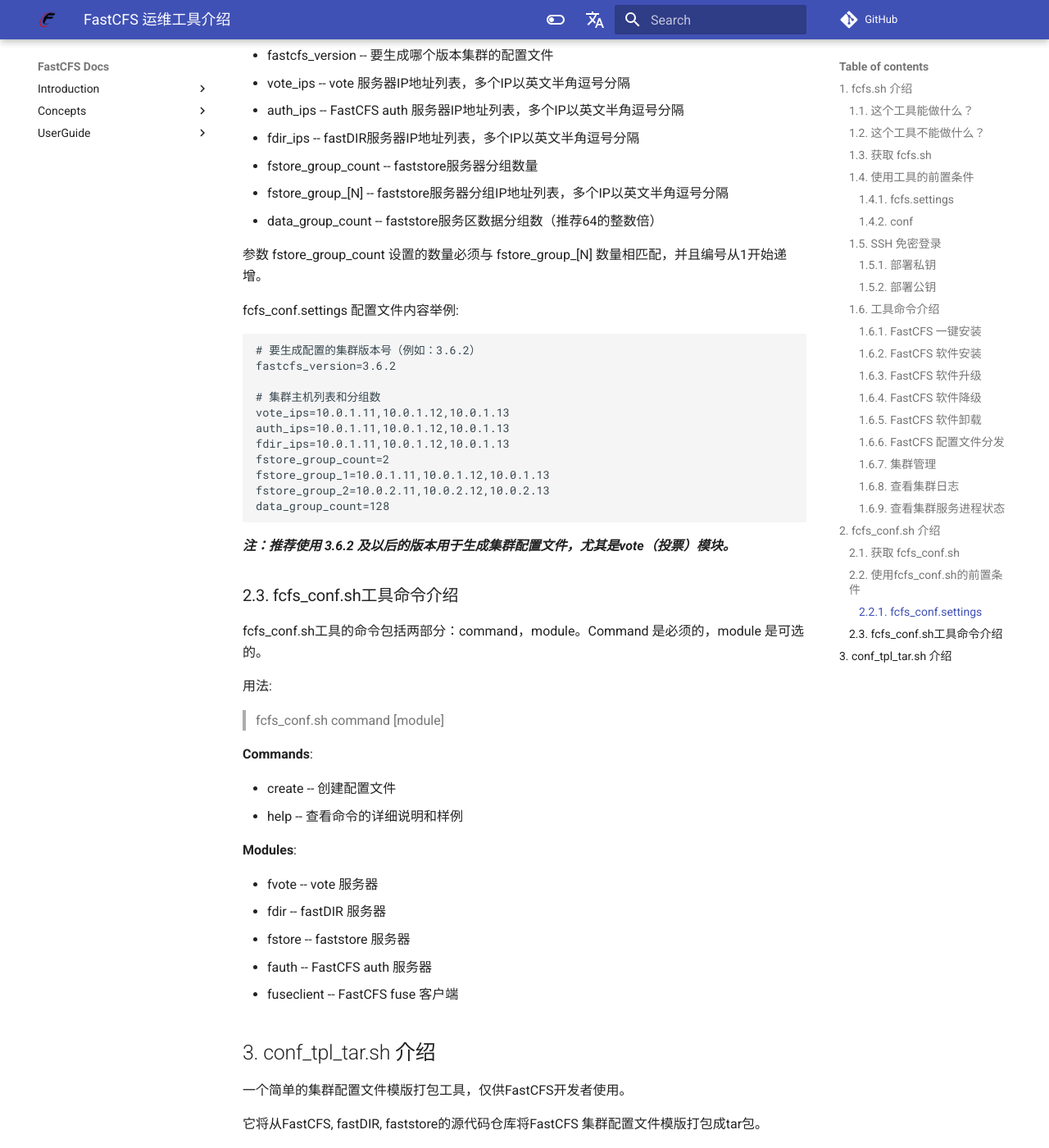
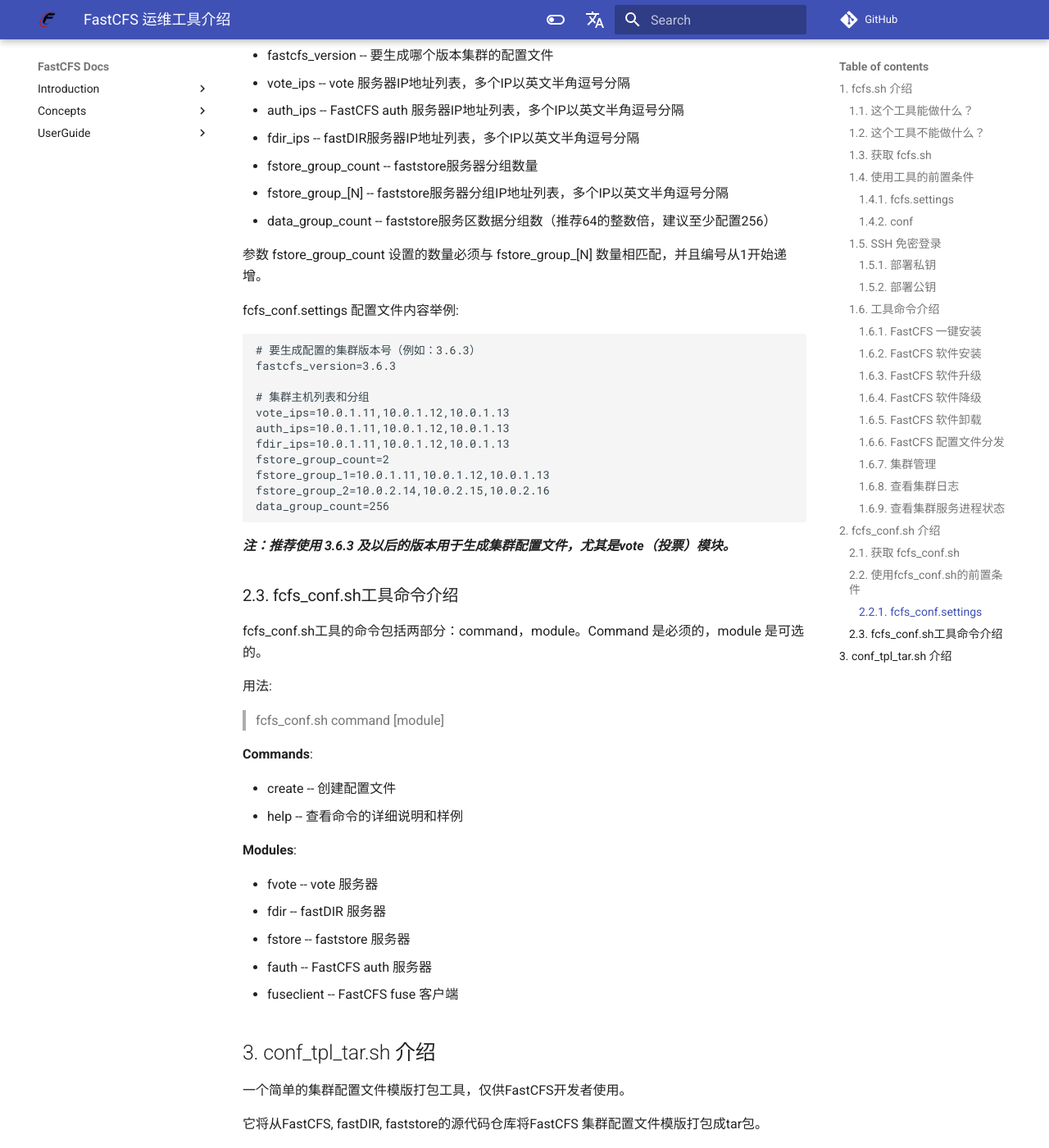
Before and after one commit to happyfish100/FastCFS, an MkDocs documentation site: the page built from docs/fcfs-ops-tool-zh_CN.md, in a window 1280 px wide and 1400 px high, scrolled down 8407 px. Shown: the whole window at 82% size. Built offline with MkDocs 1.6.1 and Material for MkDocs 9.7.7, drawn with Linux system fonts in a browser that asks for light colours; comment, search, counter and statistics services are not loaded; the version menu is left out; some of the changed text lies outside the part shown.

Commit message:
docs changed for ops

````diff
--- a/docs/fcfs-ops-tool-zh_CN.md
+++ b/docs/fcfs-ops-tool-zh_CN.md
@@ -59,14 +59,14 @@ fcfs.settings 包括两个字段 ***fastcfs_version*** 和 ***fuseclient_ips***
 fcfs.settings 配置文件内容举例:
 
 ```
-# 要安装的集群版本号（例如：3.6.2）
-fastcfs_version=3.6.2
+# 要安装的集群版本号（例如：3.6.3）
+fastcfs_version=3.6.3
 
 # 要安装 fuseclient 客户端的IP列表，多个ip以英文逗号分隔
 fuseclient_ips=10.0.1.14
 ```
 
-***注：推荐使用 3.6.2 及更高版本用于集群部署。***
+***注：推荐使用 3.6.3 及更高版本用于集群部署。***
 
 #### 1.4.2. conf
 
@@ -354,27 +354,27 @@ fcfs_conf.settings 包括以下六种字段：
 * fdir_ips --  fastDIR服务器IP地址列表，多个IP以英文半角逗号分隔
 * fstore_group_count -- faststore服务器分组数量
 * fstore_group_[N] -- faststore服务器分组IP地址列表，多个IP以英文半角逗号分隔
-* data_group_count -- faststore服务区数据分组数（推荐64的整数倍）
+* data_group_count -- faststore服务区数据分组数（推荐64的整数倍，建议至少配置256）
 
 参数 fstore_group_count 设置的数量必须与 fstore_group_[N] 数量相匹配，并且编号从1开始递增。
 
 fcfs_conf.settings 配置文件内容举例:
 
 ```
-# 要生成配置的集群版本号（例如：3.6.2）
-fastcfs_version=3.6.2
+# 要生成配置的集群版本号（例如：3.6.3）
+fastcfs_version=3.6.3
 
-# 集群主机列表和分组数
+# 集群主机列表和分组
 vote_ips=10.0.1.11,10.0.1.12,10.0.1.13
 auth_ips=10.0.1.11,10.0.1.12,10.0.1.13
 fdir_ips=10.0.1.11,10.0.1.12,10.0.1.13
 fstore_group_count=2
 fstore_group_1=10.0.1.11,10.0.1.12,10.0.1.13
-fstore_group_2=10.0.2.11,10.0.2.12,10.0.2.13
-data_group_count=128
+fstore_group_2=10.0.2.14,10.0.2.15,10.0.2.16
+data_group_count=256
 ```
 
-***注：推荐使用 3.6.2 及以后的版本用于生成集群配置文件，尤其是vote（投票）模块。***
+***注：推荐使用 3.6.3 及以后的版本用于生成集群配置文件，尤其是vote（投票）模块。***
 
 ### 2.3. fcfs_conf.sh工具命令介绍
 
@@ -416,6 +416,6 @@ conf_tpl_tar.sh <version> [update]
 
 举例:
 
-> ./conf_tpl_tar.sh 3.6.2 update
+> ./conf_tpl_tar.sh 3.6.3 update
 
-将在当前目录创建配置模版压缩包文件 **conf.3.6.2.tpl.tar.gz**。
+将在当前目录创建配置模版压缩包文件 **conf.3.6.3.tpl.tar.gz**。
````
Also changed, not shown: docs/APT-INSTALL-zh_CN.md (+1 -1 lines), docs/fcfs-ops-tool.md (+7 -7 lines).
